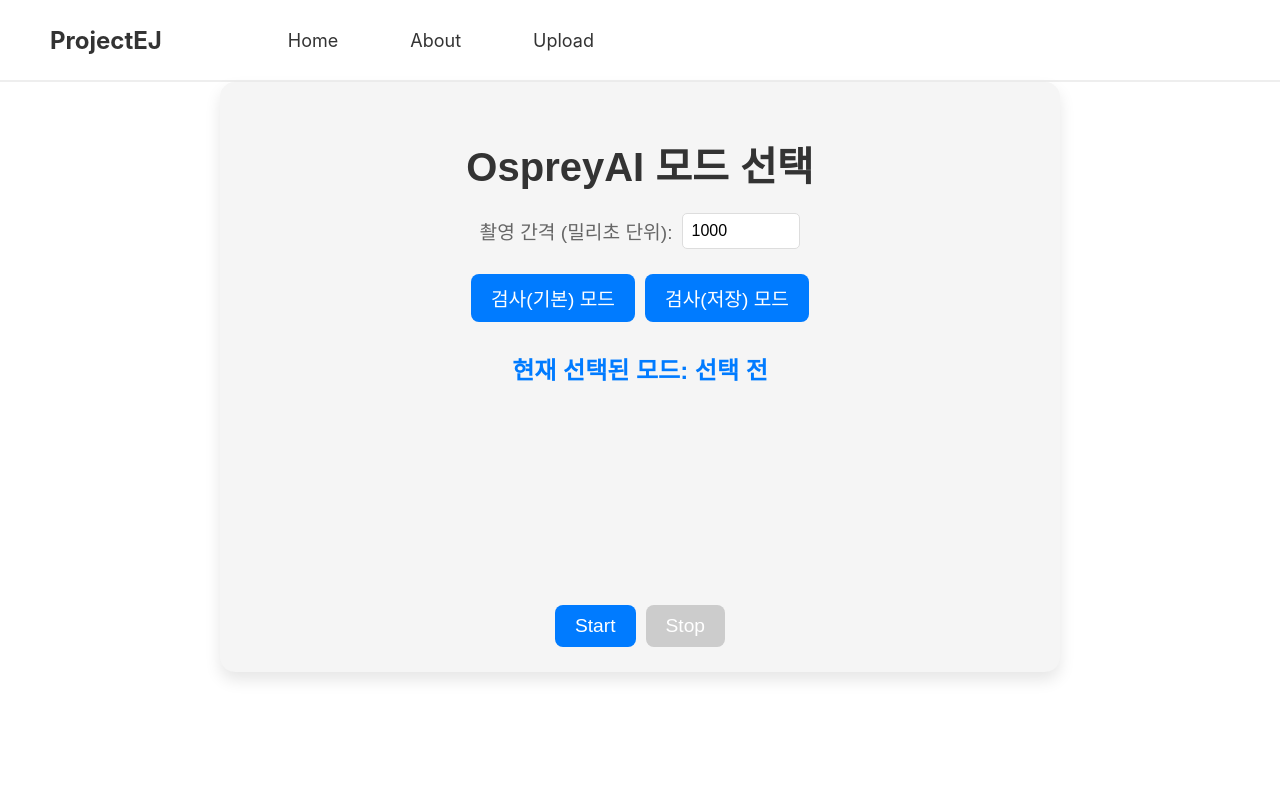
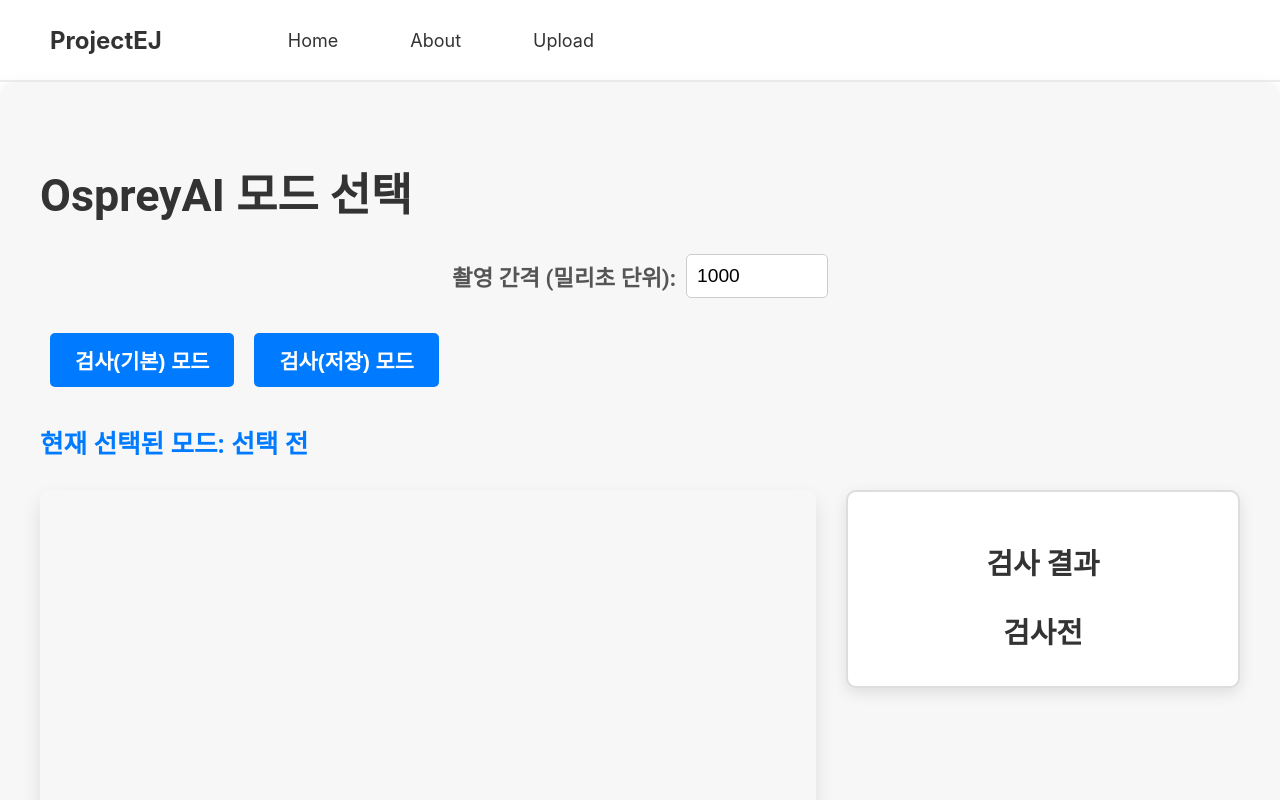
Before and after one commit to eunjiAi/project_eunji, a React (Create React App) app in the folder front/: page /WebcamCapture in a window 1280 px wide. Shown: the top 800 px of the page. Built offline with nearby package versions, Linux system fonts and the light colour scheme; no server answers.

Commit message:
Update css

```diff
--- a/front/src/pages/WebcamCapture/WebcamCapture.css
+++ b/front/src/pages/WebcamCapture/WebcamCapture.css
@@ -1,73 +1,51 @@
 /* WebcamCapture.css */
 
-/* 기본적으로 테두리 없음 */
-.video-container {
-    display: inline-block;
-    margin: 20px 0;
-  }
-
-  .video-container video {
-    width: 100%;
-    border-radius: 10px;
-    transition: border 0.3s ease;
-    border: none; /* 기본적으로 테두리 없음 */
-  }
-
-  /* 판정 결과에 따른 테두리 */
-  .video-container.ok video {
-    border: 5px solid green;
-  }
-
-  .video-container.ng video {
-    border: 5px solid red;
-  }
-
-  /* 기본 레이아웃 */
-  .container {
-    max-width: 800px;
+/* 기본 레이아웃 */
+.container {
+    max-width: 1200px;
     margin: 0 auto;
-    padding: 20px;
-    background-color: #f5f5f5;
+    padding: 40px;
+    background-color: #f7f7f7;
     border-radius: 15px;
-    box-shadow: 0 8px 16px rgba(0, 0, 0, 0.1);
-    text-align: center;
-    font-family: 'Arial', sans-serif;
+    box-shadow: 0 10px 25px rgba(0, 0, 0, 0.1);
+    font-family: 'Roboto', sans-serif;
   }
 
   /* 타이틀 스타일 */
   h2 {
-    font-size: 2.5rem;
-    font-weight: 600;
-    margin-bottom: 20px;
+    font-size: 2.8rem;
+    font-weight: 700;
+    margin-bottom: 30px;
     color: #333;
   }
 
   /* 시간 간격 입력 필드 스타일 */
   .input-group {
-    margin-bottom: 20px;
+    margin-bottom: 25px;
     display: flex;
     justify-content: center;
     align-items: center;
   }
 
   .input-group label {
-    font-size: 1.2rem;
-    color: #666;
+    font-size: 1.4rem;
+    color: #555;
     margin-right: 10px;
+    font-weight: bold;
   }
 
   .input-group input {
-    width: 100px;
-    padding: 8px;
-    font-size: 1rem;
+    width: 120px;
+    padding: 10px;
+    font-size: 1.2rem;
     border-radius: 5px;
-    border: 1px solid #ddd;
+    border: 1px solid #ccc;
     transition: all 0.3s ease;
   }
 
   .input-group input:focus {
     border-color: #007bff;
-    box-shadow: 0 0 5px rgba(0, 123, 255, 0.5);
+    box-shadow: 0 0 8px rgba(0, 123, 255, 0.5);
     outline: none;
   }
 
@@ -76,17 +54,18 @@
     background-color: #007bff;
     color: white;
     border: none;
-    padding: 10px 20px;
-    font-size: 1.2rem;
-    border-radius: 8px;
-    margin: 5px;
+    padding: 12px 25px;
+    font-size: 1.3rem;
+    font-weight: bold;
+    border-radius: 5px;
+    margin: 10px;
     cursor: pointer;
-    transition: background-color 0.3s ease, transform 0.2s ease;
+    transition: background-color 0.3s ease, transform 0.3s ease;
   }
 
   button:hover {
     background-color: #0056b3;
-    transform: scale(1.05);
+    transform: translateY(-2px);
   }
 
   button:disabled {
@@ -96,37 +75,70 @@
 
   /* 모드 선택된 상태 표시 */
   h3 {
-    font-size: 1.5rem;
+    font-size: 1.6rem;
     color: #007bff;
-    margin-bottom: 20px;
+    margin-bottom: 30px;
   }
 
-  /* 검사 결과 표시 */
+  /* 메인 콘텐츠 레이아웃 (비디오 + 검사 결과 박스) */
+  .main-content {
+    display: flex;
+    justify-content: space-between;
+    align-items: flex-start;
+    margin-top: 30px;
+  }
+
+  .video-container {
+    flex-grow: 2;
+    margin-right: 30px;
+  }
+
+  .video-container video {
+    width: 100%;
+    border-radius: 10px;
+    transition: border 0.3s ease;
+    border: none;
+    box-shadow: 0 10px 20px rgba(0, 0, 0, 0.1);
+  }
+
+  .video-container.ok video {
+    border: 5px solid green;
+  }
+
+  .video-container.ng video {
+    border: 5px solid red;
+  }
+
+  /* 검사 결과 박스 */
+  .prediction-box {
+    flex-basis: 350px;
+    padding: 20px;
+    background-color: #fff;
+    border: 2px solid #ddd;
+    border-radius: 10px;
+    box-shadow: 0 5px 15px rgba(0, 0, 0, 0.1);
+    text-align: center;
+    transition: border-color 0.3s ease, background-color 0.3s ease;
+  }
+
+  .prediction-box h3 {
+    font-size: 1.8rem;
+    color: #333;
+    margin-bottom: 15px;
+    font-weight: 600;
+  }
+
+  /* 검사 결과 텍스트 */
   .prediction-result {
-    margin-top: 20px;
-    border-radius: 10px;
-    padding: 20px;
-    font-size: 1.5rem;
-    color: white;
+    font-size: 2rem;
     font-weight: bold;
+    color: #333;
   }
 
   .prediction-result.ok {
-    background-color: #28a745;
-    border: 5px solid #28a745;
+    color: green;
   }
 
   .prediction-result.ng {
-    background-color: #dc3545;
-    border: 5px solid #dc3545;
+    color: red;
   }
-
-  .prediction-result p {
-    margin-top: 10px;
-    font-size: 1.2rem;
-    color: white;
-  }
-
-  .prediction-result.ng p {
-    color: #ffd1d1;
-  }
--- a/front/src/pages/WebcamCapture/WebcamCapture.js
+++ b/front/src/pages/WebcamCapture/WebcamCapture.js
@@ -1,13 +1,15 @@
 import React, { useState, useEffect, useRef } from 'react';
+import { useNavigate } from 'react-router-dom'; // useNavigate로 변경
 import './WebcamCapture.css'; // Import the CSS
 
 function WebcamCapture() {
-  const [prediction, setPrediction] = useState(''); // 서버에서 받은 예측 결과
+  const [prediction, setPrediction] = useState('검사전'); // 초기 상태는 '검사전'
   const [intervalId, setIntervalId] = useState(null); // 타이머 ID 저장
   const [mode, setMode] = useState(''); // 현재 모드 ('inspect', 'inspectSave')
   const [captureInterval, setCaptureInterval] = useState(1000); // 몇 초마다 촬영할지 (기본값 1초)
   const videoRef = useRef(null); // 웹캠 스트림을 표시할 비디오 엘리먼트
   const canvasRef = useRef(null); // 이미지를 캡처할 캔버스
+  const navigate = useNavigate(); // 페이지 이동을 감지하는 useNavigate 훅 사용
 
   // 웹캠 스트림 시작
   useEffect(() => {
@@ -19,14 +21,25 @@ function WebcamCapture() {
         console.error("Error accessing webcam:", err);
       }
     }
+
     startWebcam();
-    return () => {
-      // 컴포넌트 언마운트 시 웹캠 스트림 종료
+
+    // 페이지 이동 시 웹캠 종료 처리
+    const stopWebcam = () => {
       if (videoRef.current && videoRef.current.srcObject) {
         videoRef.current.srcObject.getTracks().forEach(track => track.stop());
       }
     };
-  }, []);
+
+    // 페이지가 언마운트되거나 닫힐 때 웹캠 스트림 중지
+    window.addEventListener('beforeunload', stopWebcam);
+
+    return () => {
+      // 컴포넌트 언마운트 시 웹캠 스트림 종료
+      stopWebcam();
+      window.removeEventListener('beforeunload', stopWebcam);
+    };
+  }, [navigate]); // 페이지 이동을 감지하는 useNavigate 훅 사용
 
   // prediction 상태 변경 감지
   useEffect(() => {
@@ -41,6 +54,7 @@ function WebcamCapture() {
   // n초마다 이미지 캡처하여 서버로 전송
   const startCapturing = () => {
     if (!intervalId && mode) {
+      setPrediction('검사중'); // 검사 중으로 변경
       const id = setInterval(async () => {
         const canvas = canvasRef.current;
         const video = videoRef.current;
@@ -65,7 +79,7 @@ function WebcamCapture() {
               body: formData,
             });
             const result = await response.json();
-            setPrediction(result.prediction);
+            setPrediction(result.prediction); // OK 또는 NG로 변경
 
             if (mode === 'inspectSave') {
               console.log(`Saved image with prediction: ${result.prediction}`);
@@ -130,23 +144,27 @@ function WebcamCapture() {
       {/* 현재 선택된 모드 표시 */}
       <h3>현재 선택된 모드: {getModeText()}</h3>
 
-      <div className={`video-container ${prediction}`}>
-        <video ref={videoRef} autoPlay />
+      <div className="main-content">
+        <div className={`video-container ${prediction}`}>
+          <video ref={videoRef} autoPlay />
+        </div>
+
+        <div className={`prediction-box ${prediction}`}>
+          <h3>검사 결과</h3>
+          <div className={`prediction-result ${prediction}`}>
+            <h3>{prediction.toUpperCase()}</h3>
+            {prediction === 'ng' && <p>불량입니다!</p>}
+          </div>
+        </div>
+
       </div>
+
       <canvas ref={canvasRef} style={{ display: 'none' }}></canvas>
 
       <div>
         <button onClick={startCapturing} disabled={intervalId !== null}>Start</button>
         <button onClick={stopCapturing} disabled={intervalId === null}>Stop</button>
       </div>
-
-      {/* 검사 결과에 따른 UI 표시 */}
-      {prediction && (
-        <div className={`prediction-result ${prediction}`}>
-          <h3>검사 결과: {prediction.toUpperCase()}</h3>
-          {prediction === 'ng' && <p>불량입니다!</p>}
-        </div>
-      )}
     </div>
   );
 }
```
